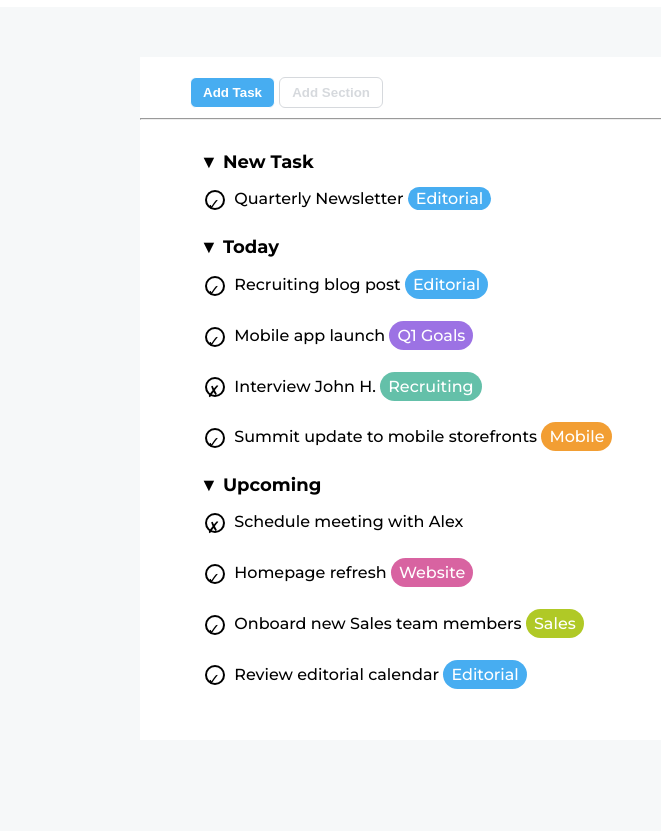
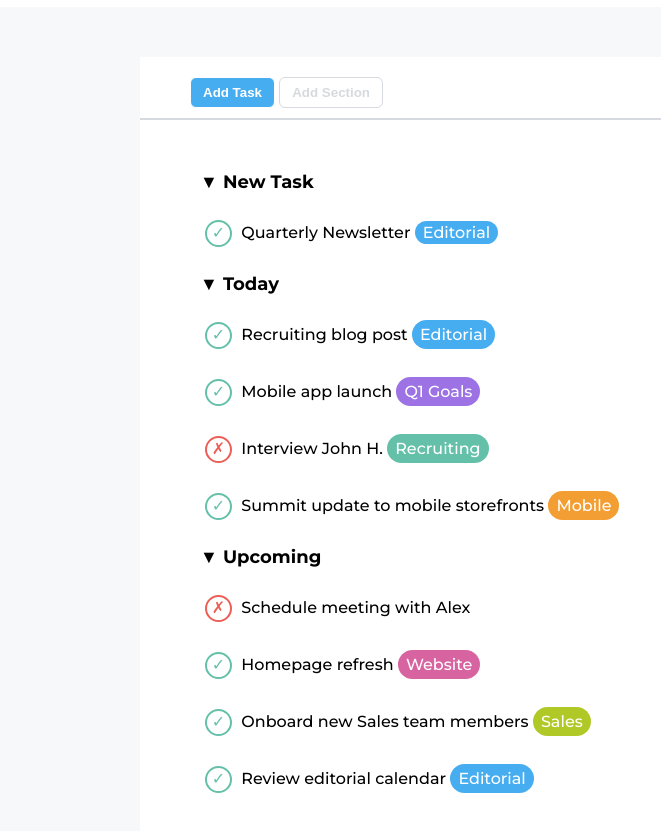
Before and after one commit to Corfaya/html-css-toboolist, a plain HTML site: page index.html in a window 1280 px wide. Shown: the part 63-894 px from the top of the page, without its empty margins (0-661 px from the left). Before the commit the page ends 853 px from the top, so only its background shows below. Drawn offline with Linux system fonts and the light colour scheme.

Commit message:
[UPD] Marks fixed and html comments added

```diff
--- a/css/style.css
+++ b/css/style.css
@@ -1,4 +1,4 @@
-/* Font + CSS-Reset*/
+/* Font + CSS-Reset */
 @import url('https://fonts.googleapis.com/css2?family=Montserrat:ital,wght@0,100..900;1,100..900&display=swap');
 
 * {
@@ -23,7 +23,6 @@ body {
 }
 
 /* Header */
-
 header {
     padding: 10px 0 10px 20px;
 }
@@ -50,6 +49,7 @@ h1 {
     border-radius: 6px;
     border: 1px solid;
     font-weight: 600;
+    cursor: pointer;
 }
 
 .blue-btn {
@@ -63,22 +63,22 @@ h1 {
     border-color: #D6D9DD;
 }
 
+hr {
+    border: 1px solid #D6D9DD;
+}
+
 /* List box */
 .p-box {
     padding: 30px 60px;
     line-height: 25px;
 }
 
-.py-li {
-    padding-bottom: 20px;
+ul {
+    list-style-type: none;
 }
 
-.pb-li {
-    padding-bottom: 10px;
-}
-
-ul {
-    list-style-type: none;
+li {
+    margin: 20px 0
 }
 
 .weight-li {
@@ -94,10 +94,20 @@ ul {
 /* Marks */
 .mark {
     border: 2px solid;
-    width: 20px;
-    height: 20px;
+    width: 27px;
+    height: 27px;
     border-radius: 50%;
     margin: 5px;
+    text-align: center;
+    line-height: 22px;
+}
+
+.check {
+    color: #64C0A9;
+}
+
+.cross {
+    color: #EC5E56;
 }
 
 /* Labels */
--- a/index.html
+++ b/index.html
@@ -4,62 +4,67 @@
 <head>
     <meta charset="UTF-8">
     <meta name="viewport" content="width=device-width, initial-scale=1.0">
+    <!-- STYLESHEET -->
     <link rel="stylesheet" href="./css/style.css">
     <title>To Boolist</title>
 </head>
 
 <body>
-
+<!-- HEADER with logo and h1 -->
     <header class="bg-white">
         <img id="logo" class="v-align" src="./img/Logo.png" alt="https://boolean.careers/">
         <h1 class="v-align d-inblock">Toboolist</h1>
     </header>
 
     <main>
+        <!-- START MAIN CONTAINER -->
         <div class="container">
             <div class="bg-white">
+                <!-- START BTNS CONTAINER -->
                 <div class="p-btn">
                     <button class="button blue-btn">Add Task</button>
                     <button class="button white-btn">Add Section</button>
                 </div>
-
+                <!-- END BTNS CONTAINER -->
                 <hr>
-
+                <!-- LIST CONTAINER -->
                 <div class="p-box">
                     <ul>
-                        <li class="weight-li">&#x25BC; <span class="d-inblock pb-li">New Task</span>
+                        <li class="weight-li">&#x25BC; <span class="d-inblock">New Task</span>
                             <ul>
-                                <li class="light-li py-li"><span class="mark v-align d-inblock check">&check;</span> Quarterly Newsletter
+                                <li class="light-li"><span class="mark v-align d-inblock check">&check;</span> Quarterly Newsletter
                                 <span class="label bg-blue-l">Editorial</span></li>
                             </ul>
                         </li>
-                        <li class="weight-li">&#x25BC; <span class="d-inblock pb-li">Today</span>
+                        <li class="weight-li">&#x25BC; <span class="d-inblock">Today</span>
                             <ul>
-                                <li class="light-li py-li"><span class="mark v-align d-inblock check">&check;</span> Recruiting blog post
+                                <li class="light-li"><span class="mark v-align d-inblock check">&check;</span> Recruiting blog post
                                     <span class="label d-inblock bg-blue-l">Editorial</span></li>
-                                <li class="light-li py-li"><span class="mark v-align d-inblock check">&check;</span> Mobile app launch
+                                <li class="light-li"><span class="mark v-align d-inblock check">&check;</span> Mobile app launch
                                     <span class="label d-inblock bg-purple-l">Q1 Goals</span></li>
-                                <li class="light-li py-li"><span class="mark v-align d-inblock cross">&cross;</span> Interview John H.
+                                <li class="light-li"><span class="mark v-align d-inblock cross">&cross;</span> Interview John H.
                                     <span class="label d-inblock bg-green-l">Recruiting</span></li>
-                                <li class="light-li py-li"><span class="mark v-align d-inblock check">&check;</span> Summit update to mobile storefronts
+                                <li class="light-li"><span class="mark v-align d-inblock check">&check;</span> Summit update to mobile storefronts
                                     <span class="label d-inblock bg-orange-l">Mobile</span></li>
                             </ul>
                         </li>
-                        <li class="weight-li">&#x25BC; <span class="d-inblock pb-li">Upcoming</span>
+                        <li class="weight-li">&#x25BC; <span class="d-inblock">Upcoming</span>
                             <ul>
-                                <li class="light-li py-li"><span class="mark v-align d-inblock cross">&cross;</span> Schedule meeting with Alex</li>
-                                <li class="light-li py-li"><span class="mark v-align d-inblock check">&check;</span> Homepage refresh
+                                <li class="light-li"><span class="mark v-align d-inblock cross">&cross;</span> Schedule meeting with Alex</li>
+                                <li class="light-li"><span class="mark v-align d-inblock check">&check;</span> Homepage refresh
                                     <span class="label d-inblock bg-pink-l">Website</span></li>
-                                <li class="light-li py-li"><span class="mark v-align d-inblock check">&check;</span> Onboard new Sales team members
+                                <li class="light-li"><span class="mark v-align d-inblock check">&check;</span> Onboard new Sales team members
                                     <span class="label d-inblock bg-lime-l">Sales</span></li>
-                                <li class="light-li py-li"><span class="mark v-align d-inblock check">&check;</span> Review editorial calendar
+                                <li class="light-li"><span class="mark v-align d-inblock check">&check;</span> Review editorial calendar
                                     <span class="label d-inblock bg-blue-l">Editorial</span></li>
                             </ul>
                         </li>
                     </ul>
                 </div>
+                <!-- END LIST CONTAINER -->
             </div>
         </div>
+        <!-- END MAIN CONTAINER -->
     </main>
 
 </body>
```
